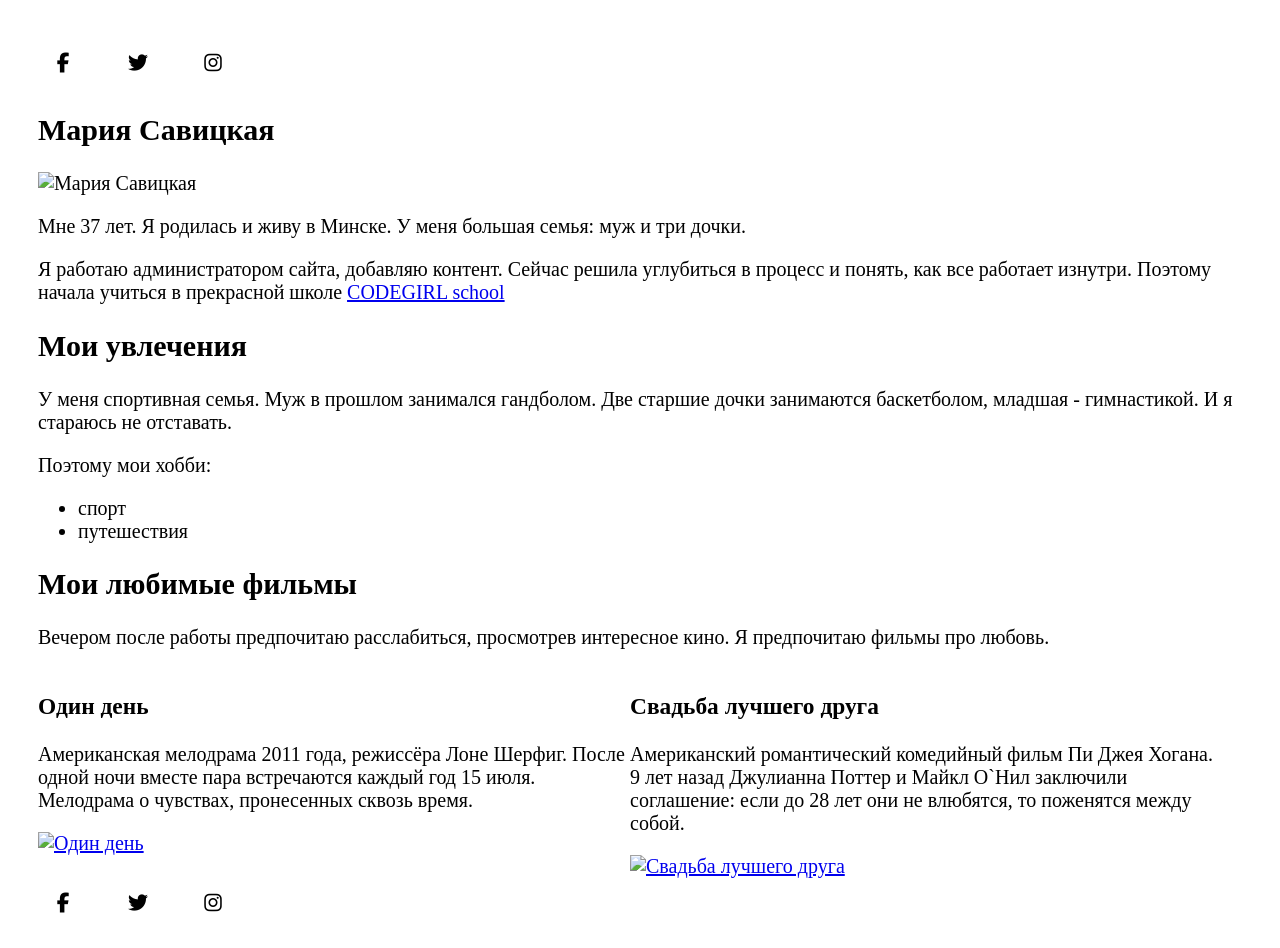
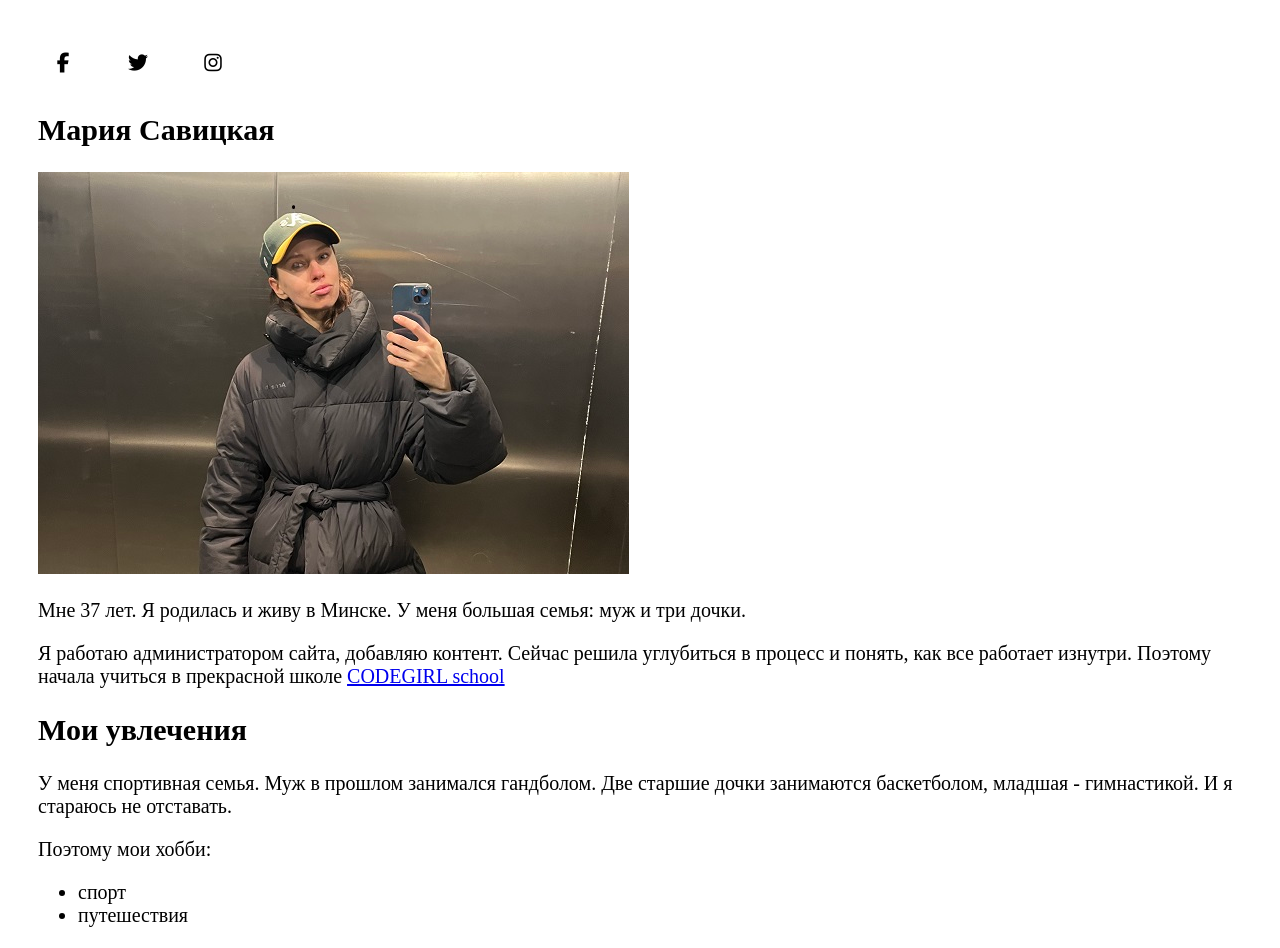
Before and after one commit to mashasavi/About-me, a plain HTML site: page index.html in a window 1280 px wide. Shown: the top 948 px of the page. Drawn offline with Linux system fonts and the light colour scheme; the site is published under a folder, as on GitHub Pages, so addresses that start at the root find nothing.

Commit message:
Страница "Обо мне"
Исправила путь к картинкам на странице "Обо мне"

```diff
--- a/index.html
+++ b/index.html
@@ -27,7 +27,7 @@
     <main>
         <section>
             <h1>Мария Савицкая</h1>
-            <img src="/img/masha.JPG" alt="Мария Савицкая">
+            <img src="./img/masha.JPG" alt="Мария Савицкая">
             <p>Мне 37 лет. Я родилась и живу в Минске. У меня большая семья: муж и три дочки.</p>
             <p>Я работаю администратором сайта, добавляю контент. Сейчас решила углубиться в процесс и понять, как все работает изнутри. Поэтому начала учиться в прекрасной школе <a href="https://school.codegirl.ru/public/products">CODEGIRL school</a></p>
         </section>
@@ -48,14 +48,14 @@
                     <h3>Один день</h3>
                     <p>Американская мелодрама 2011 года, режиссёра Лоне Шерфиг. После одной ночи вместе пара встречаются каждый год 15 июля. Мелодрама о чувствах, пронесенных сквозь время.</p>
                     <a href="https://www.kinopoisk.ru/film/495518/">
-                        <img src="/img/odin-den.png" alt="Один день" width="100">
+                        <img src="./img/odin-den.png" alt="Один день" width="100">
                     </a>
                 </article>
                 <article class="movie">
                     <h3>Свадьба лучшего друга</h3>
                     <p>Американский романтический комедийный фильм Пи Джея Хогана. 9 лет назад Джулианна Поттер и Майкл О`Нил заключили соглашение: если до 28 лет они не влюбятся, то поженятся между собой.</p>
                     <a href="https://www.kinopoisk.ru/film/2768/">
-                        <img src="/img/svadba-luchshego-druga.png" alt="Свадьба лучшего друга" width="100">
+                        <img src="./img/svadba-luchshego-druga.png" alt="Свадьба лучшего друга" width="100">
                     </a>
                 </article>
             </div>
@@ -75,7 +75,7 @@
             </a>
         </div>
     </footer>
-    <script src="/script.js"></script>
+    <script src="./script.js"></script>
 </body>
 
 </html>
```
